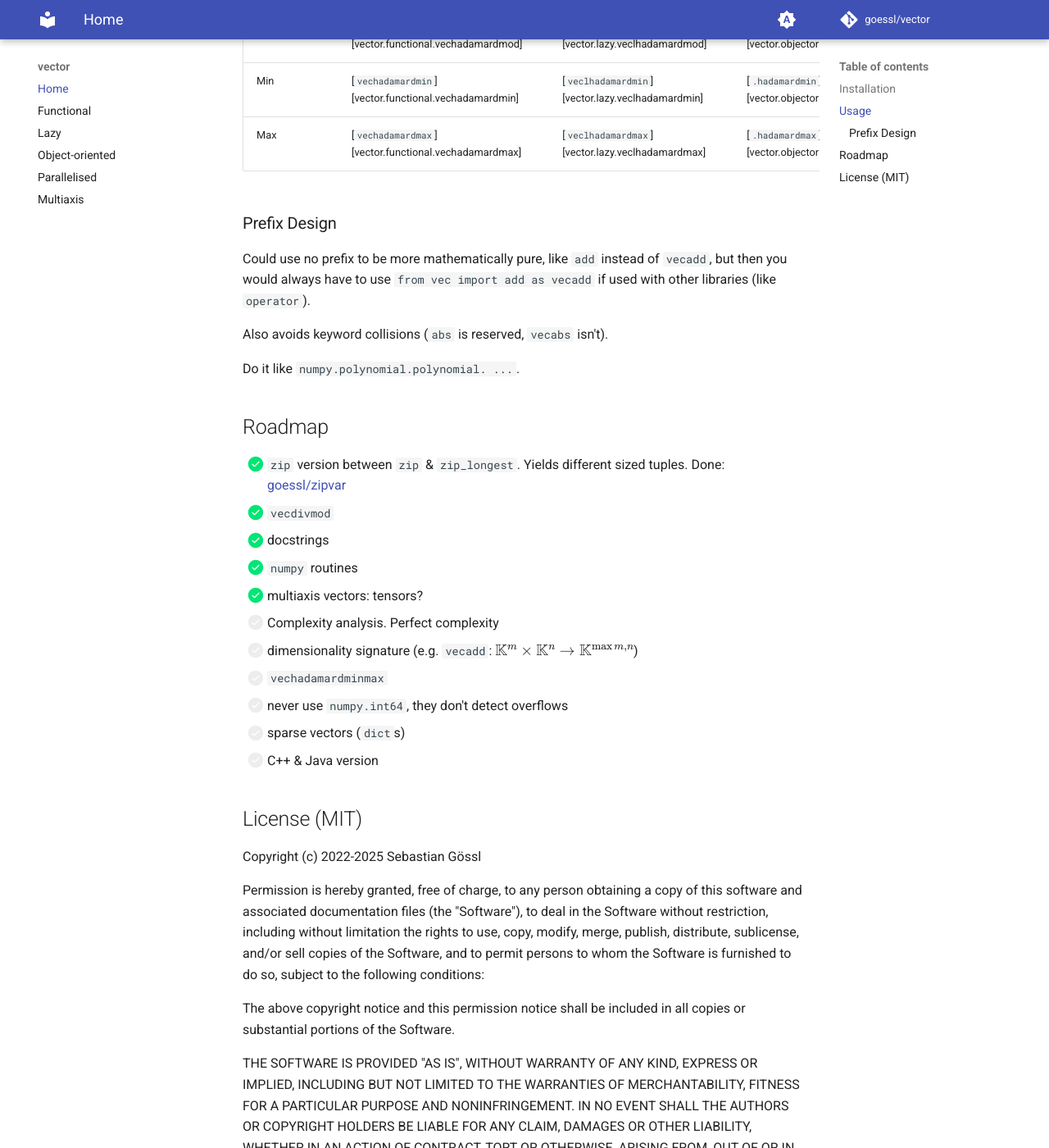
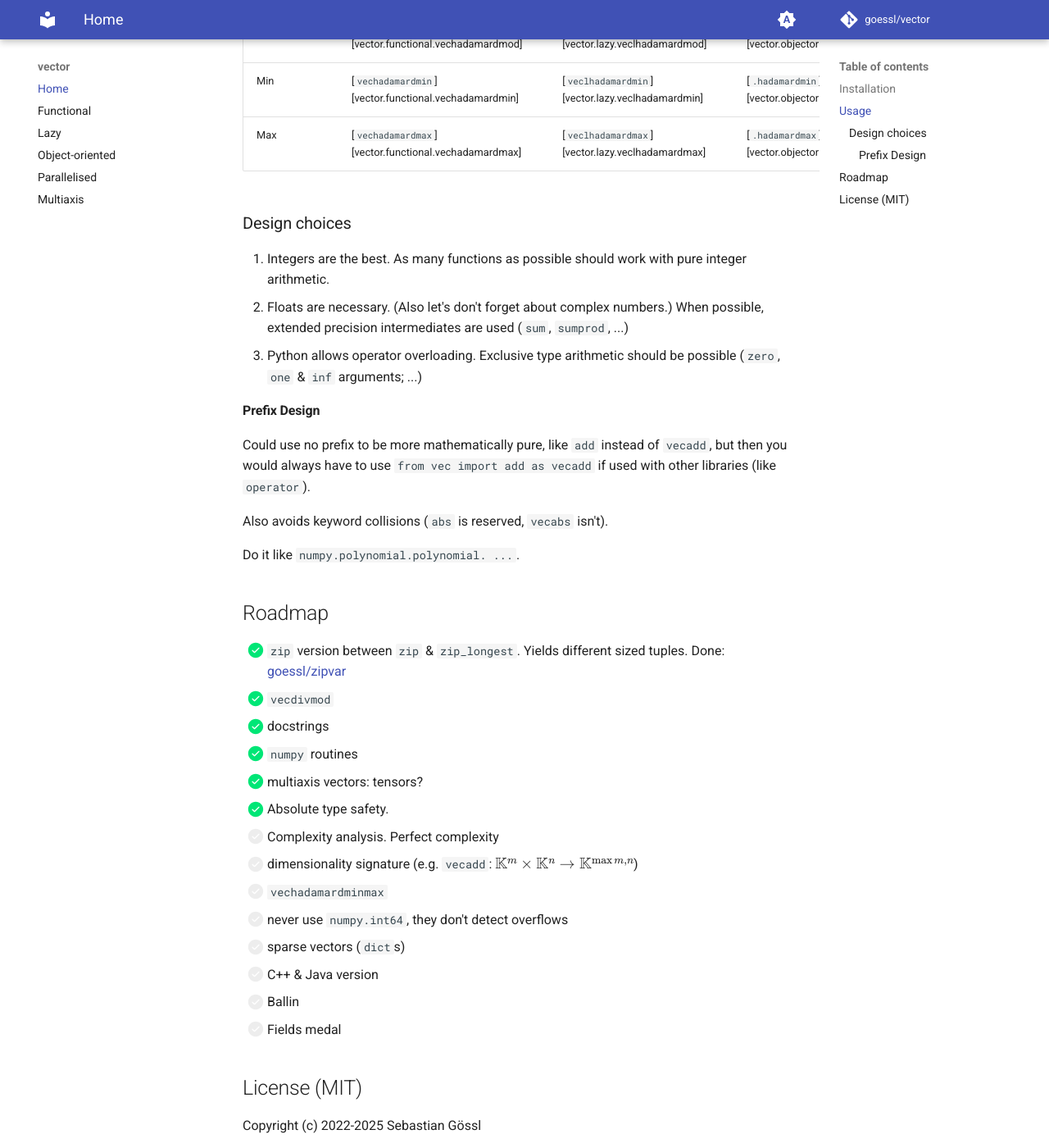
Before and after one commit to goessl/vector, an MkDocs documentation site: the page built from docs/index.md, in a window 1280 px wide and 1400 px high, scrolled down 3281 px. Shown: the whole window at 82% size. Built offline with MkDocs 1.6.1 and Material for MkDocs 9.7.7, drawn with Linux system fonts in a browser that asks for light colours; comment, search, counter and statistics services are not loaded.

```diff
--- a/docs/index.md
+++ b/docs/index.md
@@ -84,7 +84,16 @@ All vectors are **zero-indexed**.
 | Min               | [`vechadamardmin`][vector.functional.vechadamardmin]           | [`veclhadamardmin`][vector.lazy.veclhadamardmin]           | [`.hadamardmin`][vector.objectoriented.Vector.hadamardmin]           |                                                      |                                                               |
 | Max               | [`vechadamardmax`][vector.functional.vechadamardmax]           | [`veclhadamardmax`][vector.lazy.veclhadamardmax]           | [`.hadamardmax`][vector.objectoriented.Vector.hadamardmax]           |                                                      |                                                               |
 
-### Prefix Design
+### Design choices
+
+1. Integers are the best.
+   As many functions as possible should work with pure integer arithmetic.
+2. Floats are necessary. (Also let's don't forget about complex numbers.)
+   When possible, extended precision intermediates are used (`sum`, `sumprod`, ...)
+3. Python allows operator overloading.
+   Exclusive type arithmetic should be possible (`zero`, `one` & `inf` arguments; ...)
+
+#### Prefix Design
 
 Could use no prefix to be more mathematically pure, like `add` instead of
 `vecadd`, but then you would always have to use `from vec import add as vecadd`
@@ -102,12 +111,15 @@ tuples. Done: [goessl/zipvar](https://github.com/goessl/zipvar)
 - [x] docstrings
 - [x] `numpy` routines
 - [x] multiaxis vectors: tensors?
+- [x] Absolute type safety.
 - [ ] Complexity analysis. Perfect complexity
 - [ ] dimensionality signature (e.g. `vecadd`: $\mathbb{K}^m\times\mathbb{K}^n\to\mathbb{K}^{\max{m, n}}$)
 - [ ] `vechadamardminmax`
 - [ ] never use `numpy.int64`, they don't detect overflows
 - [ ] sparse vectors (`dict`s)
 - [ ] C++ & Java version
+- [ ] Ballin
+- [ ] Fields medal
 
 ## License (MIT)
 
--- a/pyproject.toml
+++ b/pyproject.toml
@@ -4,7 +4,7 @@ build-backend = "hatchling.build"
 
 [project]
 name = "vector"
-version = "4.1"
+version = "5.0"
 description = "An infinite-dimensional vector Python package."
 readme = "README.md"
 requires-python = ">=3.12"
```
Also changed, not shown: README.md (+3 -0 lines), 2 other files.
